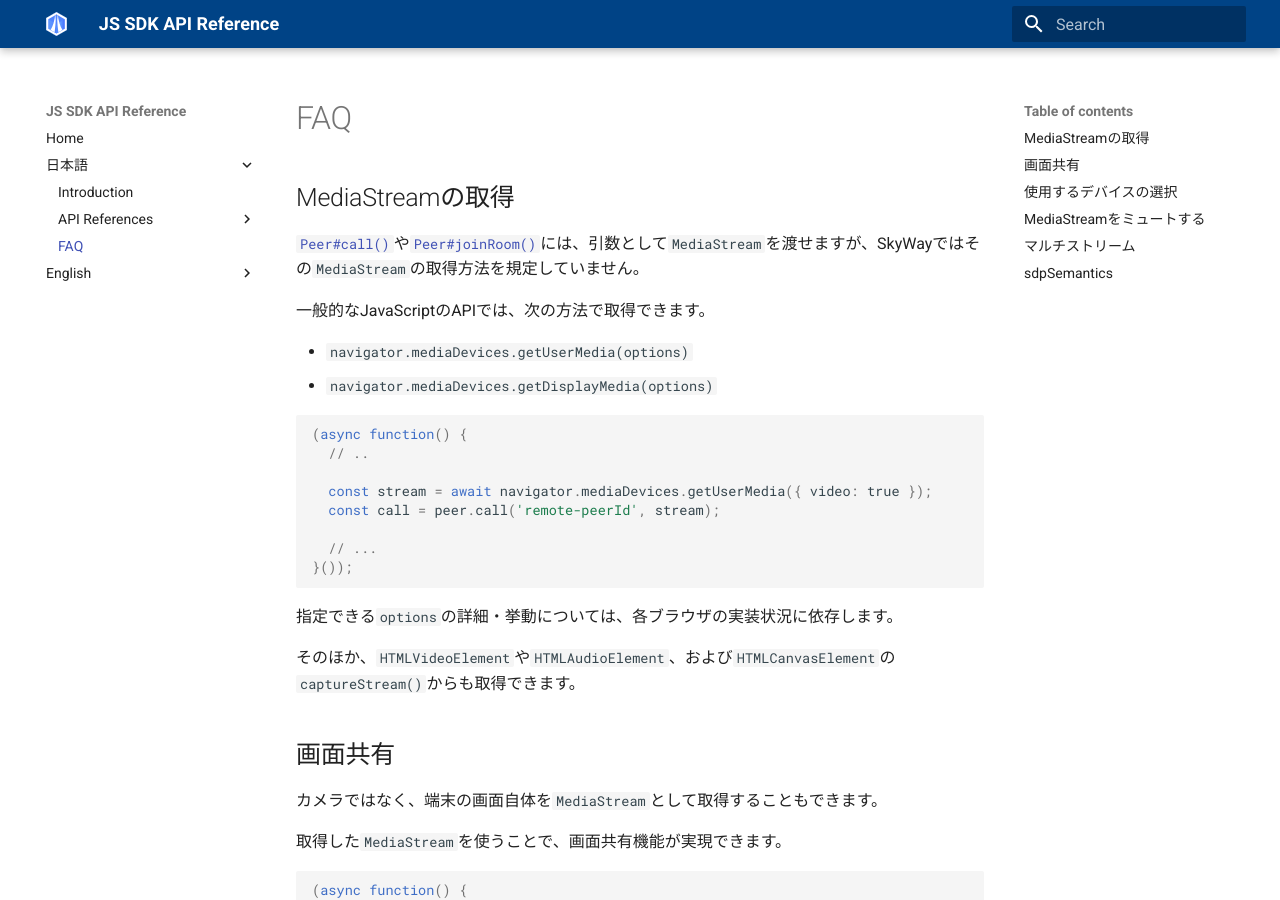
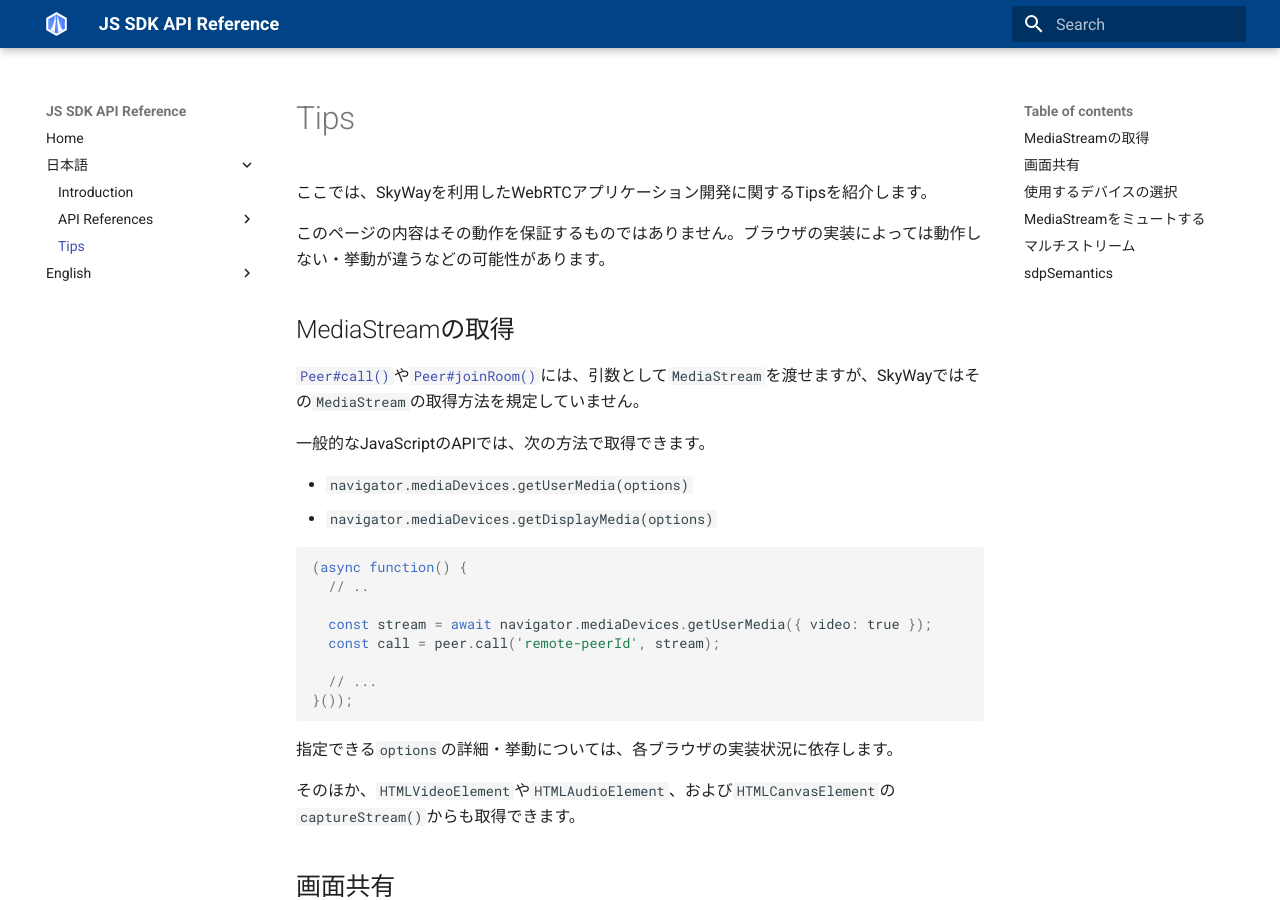
Before and after one commit to skyway/skyway-js-sdk-doc, an MkDocs documentation site: the page built from docs/ja/tips.md, in a window 1280 px wide and 900 px high. Built offline with MkDocs 1.6.1 and Material for MkDocs 9.7.7, drawn with Linux system fonts in a browser that asks for light colours; old or Windows-style settings are respelled for this version of MkDocs.

Commit message:
Rename as tips

```diff
--- a/docs/ja/faq.md
+++ b/docs/ja/tips.md
@@ -1,3 +1,7 @@
+ここでは、SkyWayを利用したWebRTCアプリケーション開発に関するTipsを紹介します。
+
+このページの内容はその動作を保証するものではありません。ブラウザの実装によっては動作しない・挙動が違うなどの可能性があります。
+
 ## MediaStreamの取得
 
 [`Peer#call()`](../peer#callpeerid-stream-options)や[`Peer#joinRoom()`](../peer#joinroomroomname-roomoptions)には、引数として`MediaStream`を渡せますが、SkyWayではその`MediaStream`の取得方法を規定していません。
--- a/mkdocs.yml
+++ b/mkdocs.yml
@@ -13,7 +13,7 @@
           - DataConnection: ja/dataconnection.md
           - MeshRoom: ja/meshroom.md
           - SFURoom: ja/sfuroom.md
-        - FAQ: ja/faq.md
+        - Tips: ja/tips.md
     - English:
         - Introduction: en/index.md
         - API References:
```
